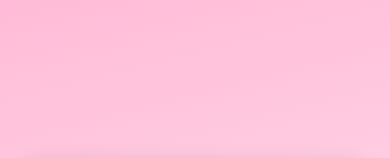
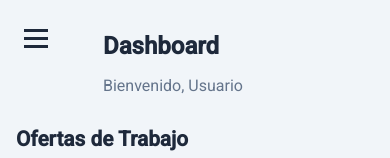
Before and after one commit to rodriocana/AgenciaAria, an Angular app: page /dashboard in a window 390 px wide. Shown: the top 158 px of the page. Built offline with nearby package versions, Linux system fonts and the light colour scheme; no server answers; sample sign-in values are in the browser's storage.

Commit message:
segunda version

```diff
--- a/src/app/app.component.html
+++ b/src/app/app.component.html
@@ -1 +1 @@
-<app-login></app-login>
+<router-outlet></router-outlet>
--- a/src/app/app.component.ts
+++ b/src/app/app.component.ts
@@ -1,11 +1,11 @@
 import { Component } from '@angular/core';
-import { RouterOutlet } from '@angular/router';
+import { RouterOutlet, RouterModule } from '@angular/router';
 import { LoginComponent } from "./login/login.component";
 import { DashboardComponent } from "./dashboard/dashboard.component";
 
 @Component({
   selector: 'app-root',
-  imports: [LoginComponent, DashboardComponent],
+  imports: [LoginComponent, DashboardComponent, RouterModule],
   templateUrl: './app.component.html',
   styleUrl: './app.component.css'
 })
--- a/src/app/dashboard/dashboard.component.css
+++ b/src/app/dashboard/dashboard.component.css
@@ -192,6 +192,13 @@
     display: block;
   }
 
+
+  .header{
+        color: #64748b;
+    font-size: 1rem;
+    margin-left: 87px;
+  }
+
   .sidebar {
     position: fixed;
     top: 0;
@@ -218,7 +225,6 @@
   }
 
   .offers-grid {
-    grid-template-columns: 1fr;
   }
 }
 
--- a/src/app/dashboard/dashboard.component.html
+++ b/src/app/dashboard/dashboard.component.html
@@ -24,7 +24,7 @@
   <main class="main-content">
     <header class="header">
       <h1>Dashboard</h1>
-      <!-- <p>Bienvenido, {{ (authService.getUser()?.nombre) || 'Usuario' }}</p> -->
+      <p>Bienvenido, {{ (authService.getUser()?.nombre) || 'Usuario' }}</p>
     </header>
 
     <section class="job-offers">
--- a/src/app/dashboard/dashboard.component.ts
+++ b/src/app/dashboard/dashboard.component.ts
@@ -27,7 +27,7 @@ export class DashboardComponent implements OnInit {
   jobOffers: JobOffer[] = [];
 
   constructor(
-    private authService: AuthService,
+    public authService: AuthService,
     private router: Router,
     private http: HttpClient
   ) {}
--- a/src/app/login/login.component.ts
+++ b/src/app/login/login.component.ts
@@ -29,6 +29,7 @@ export class LoginComponent {
  onLogin(): void {
   if (this.loginForm.valid) {
     const { correo, contrasena } = this.loginForm.value;
+    console.log('Datos enviados al servicio:', { correo, contrasena }); // Agrega este log
     this.authService.login(correo, contrasena).subscribe({
       next: () => {
         this.router.navigate(['/dashboard']);
```
Also changed, not shown: server.js (+13 -4 lines). Lines whose indentation alone changed are shown as unchanged.
